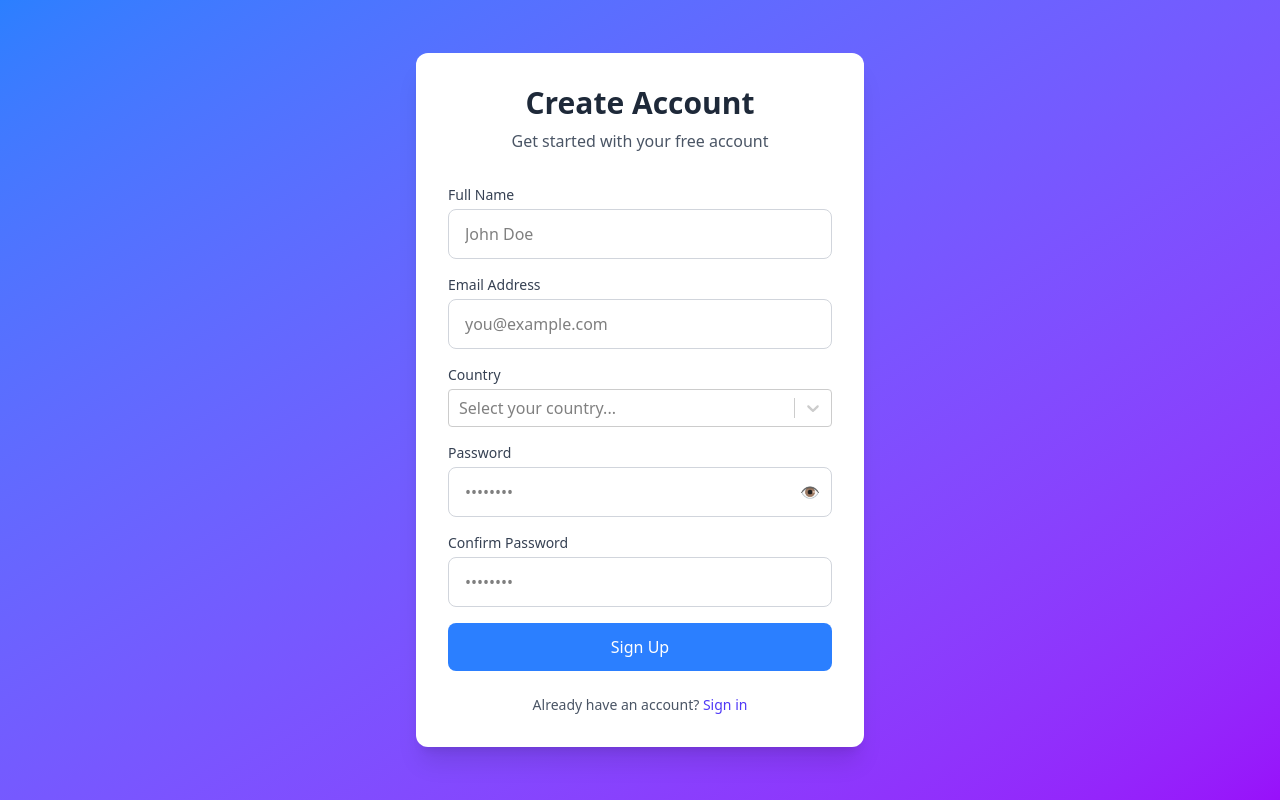
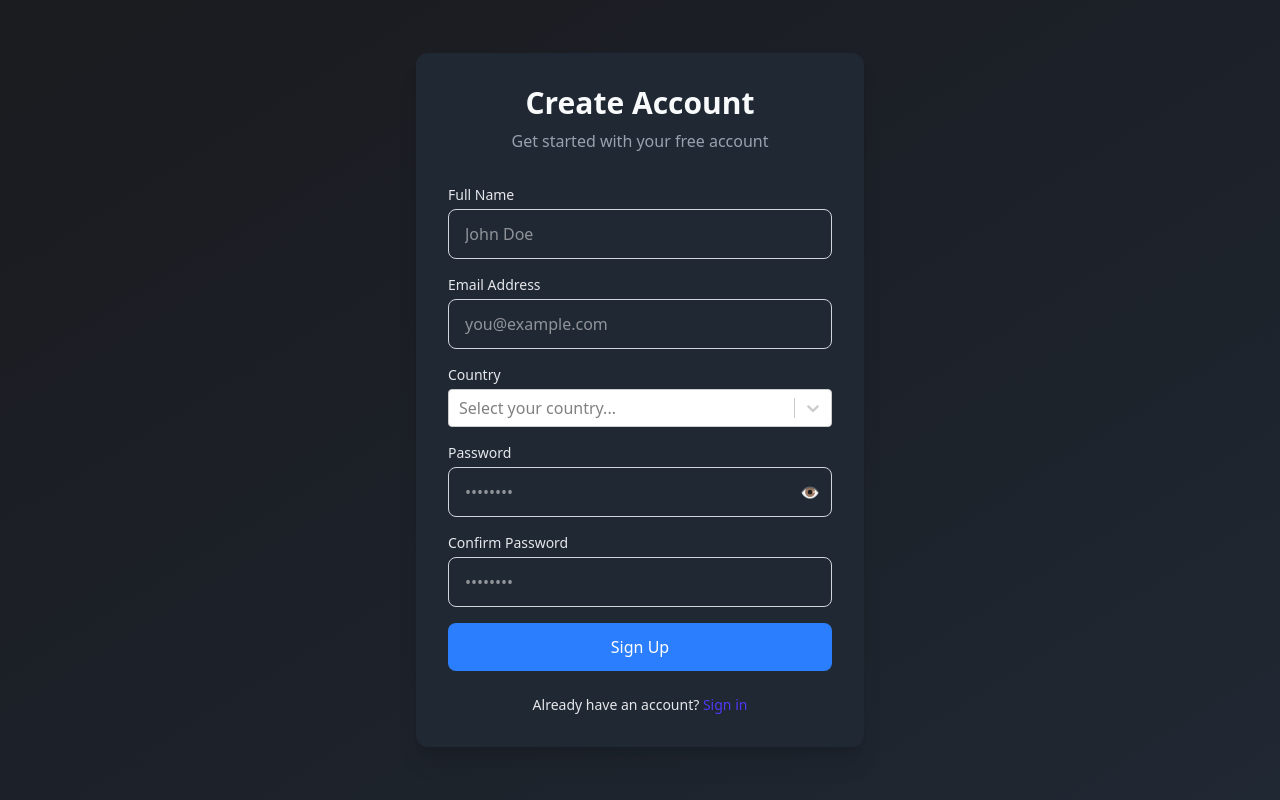
Before and after one commit to bishnudev35/task-tracker, a React (Vite) app in the folder client/: page /register in a window 1280 px wide. Built offline with nearby package versions, Linux system fonts and the light colour scheme.

Commit message:
update login and signup pages with new color scheme and improved text visibility

```diff
--- a/client/src/component/(auth)/login.jsx
+++ b/client/src/component/(auth)/login.jsx
@@ -77,11 +77,11 @@ function LoginPage({ onAuthSuccess }) {
   };
 
   return (
-    <div className="min-h-screen flex items-center justify-center bg-gradient-to-br from-blue-500 to-purple-600 p-4">
-      <div className="bg-white p-8 rounded-xl shadow-xl w-full max-w-md">
+    <div className="min-h-screen flex items-center justify-center bg-gradient-to-br from-[#05060ae9] to-[#202833] p-4">
+      <div className="bg-[#202833] p-8 rounded-xl shadow-xl w-full max-w-md">
         <div className="text-center mb-8">
           <h1 className="text-3xl font-bold text-gray-800 mb-2">Login</h1>
-          <p className="text-gray-600">Enter your credentials to continue</p>
+          <p className="text-white text-xl">Enter your credentials to continue</p>
         </div>
 
         {errors.server && (
@@ -92,14 +92,14 @@ function LoginPage({ onAuthSuccess }) {
 
         <form onSubmit={handleSubmit} className="space-y-4">
           <div>
-            <label htmlFor="email" className="block text-sm font-medium text-gray-700 mb-1">Email Address</label>
+            <label htmlFor="email" className="block text-sm font-medium text-white mb-1">Email Address</label>
             <input
               type="email"
               id="email"
               name="email"
               value={formData.email}
               onChange={handleChange}
-              className={`w-full px-4 py-3 border rounded-lg focus:outline-none focus:ring-2 ${
+              className={`text-white w-full px-4 py-3 border rounded-lg focus:outline-none focus:ring-2 ${
                 errors.email ? 'border-red-500 focus:ring-red-200' : 'border-gray-300 focus:ring-blue-200'
               }`}
               placeholder="you@example.com"
@@ -108,7 +108,7 @@ function LoginPage({ onAuthSuccess }) {
           </div>
 
           <div>
-            <label htmlFor="password" className="block text-sm font-medium text-gray-700 mb-1">Password</label>
+            <label htmlFor="password" className="block text-sm font-medium text-gray-100 mb-1">Password</label>
             <div className="relative">
               <input
                 type={showPassword ? "text" : "password"}
@@ -116,7 +116,7 @@ function LoginPage({ onAuthSuccess }) {
                 name="password"
                 value={formData.password}
                 onChange={handleChange}
-                className={`w-full px-4 py-3 border rounded-lg focus:outline-none focus:ring-2 ${
+                className={`text-white w-full px-4 py-3 border rounded-lg focus:outline-none focus:ring-2 ${
                   errors.password ? 'border-red-500 focus:ring-red-200' : 'border-gray-300 focus:ring-blue-200'
                 }`}
                 placeholder="••••••••"
@@ -144,7 +144,7 @@ function LoginPage({ onAuthSuccess }) {
         </form>
 
         <div className="mt-6 text-center">
-          <p className="text-sm text-gray-600">
+          <p className="text-sm text-gray-300">
             Don't have an account?{' '}
             <Link to="/register" className="text-indigo-600 hover:text-indigo-800 font-medium transition-colors">
   Sign up
--- a/client/src/component/(auth)/signup.jsx
+++ b/client/src/component/(auth)/signup.jsx
@@ -115,11 +115,11 @@ function SignupPage({ onAuthSuccess }) {
 
   // Signup Form
   return (
-    <div className="min-h-screen flex items-center justify-center bg-gradient-to-br from-blue-500 to-purple-600 p-4">
-      <div className="bg-white p-8 rounded-xl shadow-xl w-full max-w-md">
+    <div className="min-h-screen flex items-center justify-center bg-gradient-to-br from-[#05060ae9] to-[#202833] p-4">
+      <div className="bg-[#202833]  p-8 rounded-xl shadow-xl w-full max-w-md">
         <div className="text-center mb-8">
-          <h1 className="text-3xl font-bold text-gray-800 mb-2">Create Account</h1>
-          <p className="text-gray-600">Get started with your free account</p>
+          <h1 className="text-3xl font-bold text-gray-50 mb-2">Create Account</h1>
+          <p className="text-gray-400">Get started with your free account</p>
         </div>
 
         {errors.server && (
@@ -130,14 +130,14 @@ function SignupPage({ onAuthSuccess }) {
 
         <form onSubmit={handleSubmit} className="space-y-4">
           <div>
-            <label htmlFor="name" className="block text-sm font-medium text-gray-700 mb-1">Full Name</label>
+            <label htmlFor="name" className="block text-sm font-medium text-gray-200 mb-1">Full Name</label>
             <input
               type="text"
               id="name"
               name="name"
               value={formData.name}
               onChange={handleChange}
-              className={`w-full px-4 py-3 border rounded-lg focus:outline-none focus:ring-2 transition-all ${
+              className={`text-white w-full px-4 py-3 border rounded-lg focus:outline-none focus:ring-2 transition-all ${
                 errors.name ? 'border-red-500 focus:ring-red-200' : 'border-gray-300 focus:ring-indigo-200'
               }`}
               placeholder="John Doe"
@@ -146,14 +146,14 @@ function SignupPage({ onAuthSuccess }) {
           </div>
 
           <div>
-            <label htmlFor="email" className="block text-sm font-medium text-gray-700 mb-1">Email Address</label>
+            <label htmlFor="email" className="block text-sm font-medium text-gray-200 mb-1">Email Address</label>
             <input
               type="email"
               id="email"
               name="email"
               value={formData.email}
               onChange={handleChange}
-              className={`w-full px-4 py-3 border rounded-lg focus:outline-none focus:ring-2 ${
+              className={`text-white w-full px-4 py-3 border rounded-lg focus:outline-none focus:ring-2 ${
                 errors.email ? 'border-red-500 focus:ring-red-200' : 'border-gray-300 focus:ring-blue-200'
               }`}
               placeholder="you@example.com"
@@ -162,7 +162,7 @@ function SignupPage({ onAuthSuccess }) {
           </div>
 
           <div>
-            <label className="block text-sm font-medium text-gray-700 mb-1">Country</label>
+            <label className="block text-sm font-medium text-gray-200 mb-1">Country</label>
             <Select
               options={countryOptions}
               value={formData.country}
@@ -174,7 +174,7 @@ function SignupPage({ onAuthSuccess }) {
           </div>
 
           <div>
-            <label htmlFor="password" className="block text-sm font-medium text-gray-700 mb-1">Password</label>
+            <label htmlFor="password" className="block text-sm font-medium text-gray-200 mb-1">Password</label>
             <div className="relative">
               <input
                 type={showPassword ? "text" : "password"}
@@ -182,7 +182,7 @@ function SignupPage({ onAuthSuccess }) {
                 name="password"
                 value={formData.password}
                 onChange={handleChange}
-                className={`w-full px-4 py-3 border rounded-lg focus:outline-none focus:ring-2 ${
+                className={`text-white w-full px-4 py-3 border rounded-lg focus:outline-none focus:ring-2 ${
                   errors.password ? 'border-red-500 focus:ring-red-200' : 'border-gray-300 focus:ring-blue-200'
                 }`}
                 placeholder="••••••••"
@@ -199,14 +199,14 @@ function SignupPage({ onAuthSuccess }) {
           </div>
 
           <div>
-            <label htmlFor="confirmPassword" className="block text-sm font-medium text-gray-700 mb-1">Confirm Password</label>
+            <label htmlFor="confirmPassword" className="block text-sm font-medium text-gray-200 mb-1">Confirm Password</label>
             <input
               type={showPassword ? "text" : "password"}
               id="confirmPassword"
               name="confirmPassword"
               value={formData.confirmPassword}
               onChange={handleChange}
-              className={`w-full px-4 py-3 border rounded-lg focus:outline-none focus:ring-2 ${
+              className={`text-white w-full px-4 py-3 border rounded-lg focus:outline-none focus:ring-2 ${
                 errors.confirmPassword ? 'border-red-500 focus:ring-red-200' : 'border-gray-300 focus:ring-blue-200'
               }`}
               placeholder="••••••••"
@@ -224,7 +224,7 @@ function SignupPage({ onAuthSuccess }) {
         </form>
 
         <div className="mt-6 text-center">
-          <p className="text-sm text-gray-600">
+          <p className="text-sm text-gray-200">
             Already have an account?{' '}
             <Link to="/login" className="text-indigo-600 hover:text-indigo-800 font-medium transition-colors">
               Sign in
```
